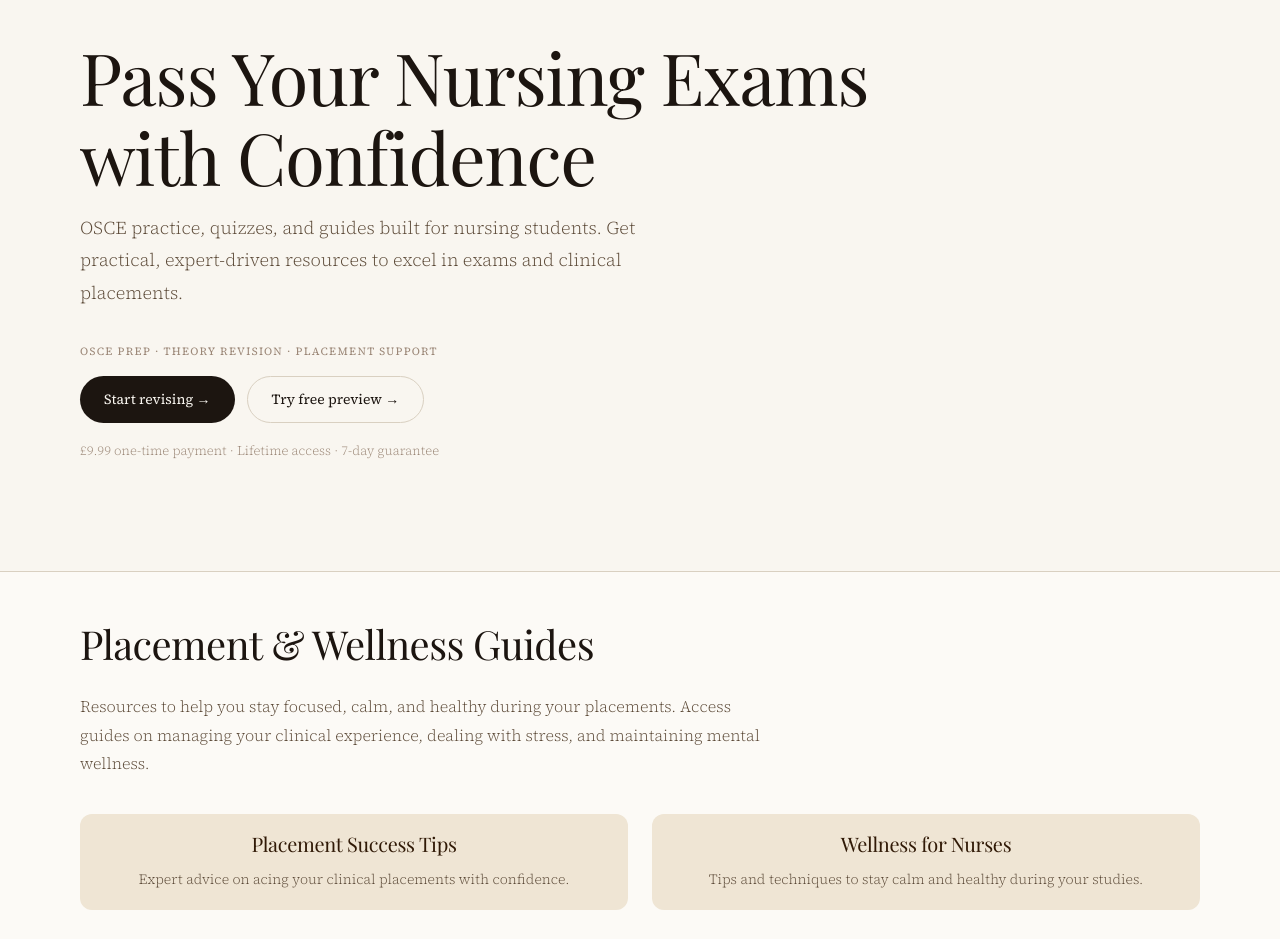
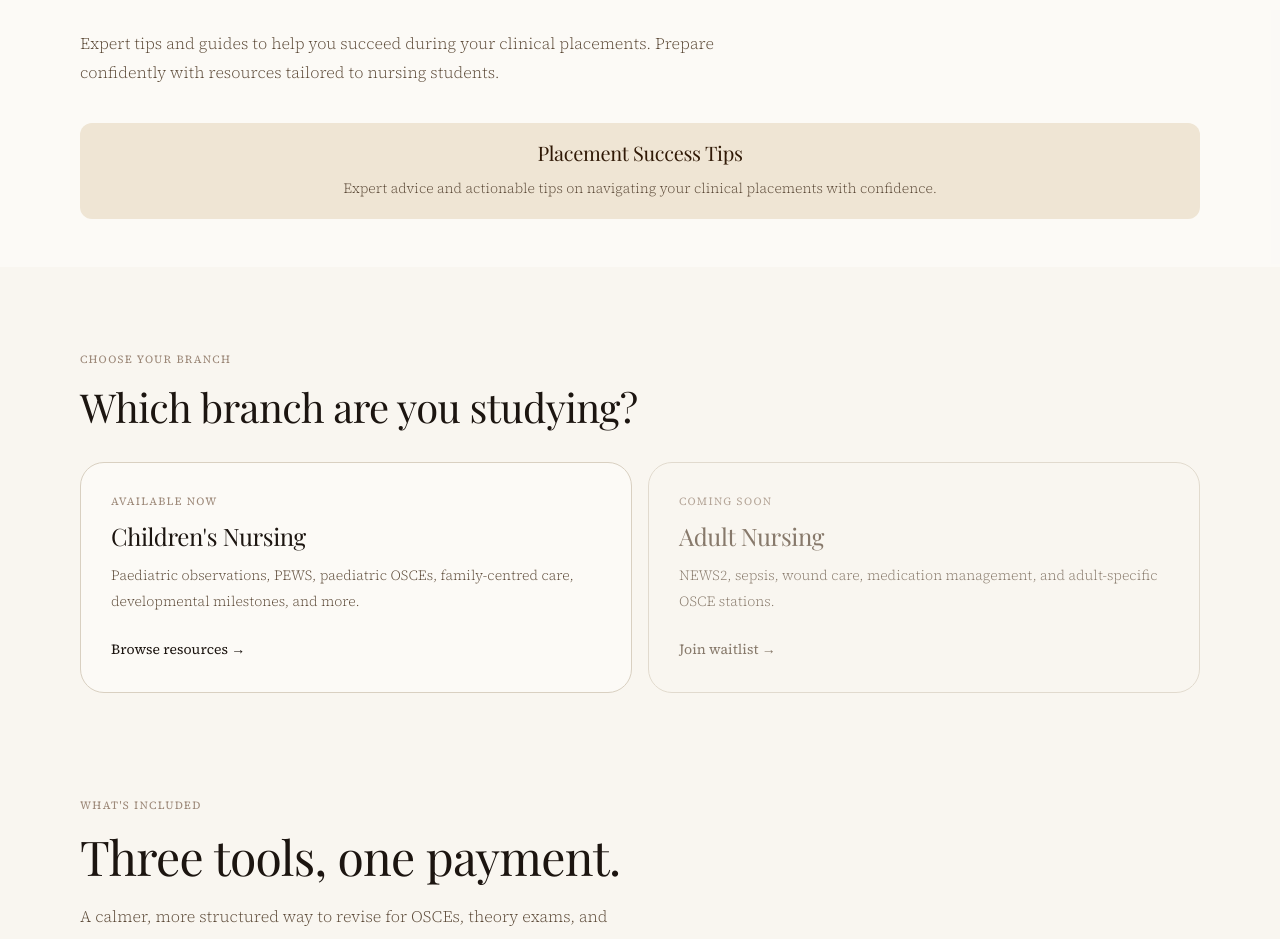
Before and after one commit to laurencaitlinemmerson-tech/revision-foundations-saas, a Next.js app: page / in a window 1280 px wide. Shown: the part 753-1692 px from the top of the page. Built offline with nearby package versions, Linux system fonts and the light colour scheme; no server answers; a web font is replaced by a local one.

Commit message:
Update page.tsx

```diff
--- a/src/app/page.tsx
+++ b/src/app/page.tsx
@@ -220,84 +220,8 @@ export default function HomePage() {
   </div>
 </section>
 
-      {/* ── Hero ── */}
-<section style={{ padding: '128px 24px 108px', borderBottom: `1px solid ${border}` }}>
-  <div style={{ maxWidth: wrap, margin: '0 auto' }}>
-    <div
-      style={{
-        display: 'grid',
-        gridTemplateColumns: '1fr',
-        gap: '0',
-        maxWidth: '820px',
-      }}
-    >
-      {/* New Value Proposition Headline */}
-      <h1
-        style={{
-          fontFamily: display,
-          fontSize: 'clamp(2.5rem, 7vw, 4.5rem)',
-          fontWeight: 500,
-          lineHeight: 1.1,
-          color: ink,
-          marginBottom: '16px',
-        }}
-      >
-        Pass Your Nursing Exams with Confidence
-      </h1>
 
-      {/* New Value Proposition Subheading */}
-      <p
-        style={{
-          fontFamily: serif,
-          fontSize: '18px',
-          lineHeight: 1.8,
-          fontWeight: 300,
-          color: inkMid,
-          maxWidth: '590px',
-          marginBottom: '34px',
-        }}
-      >
-        OSCE practice, quizzes, and guides built for nursing students. Get practical, expert-driven resources to excel in exams and clinical placements.
-      </p>
-
-      {/* Existing Section Label (Optional) */}
-      <p style={sectionLabelStyle}>OSCE prep · theory revision · placement support</p>
-
-      {/* CTA Buttons */}
-      <div
-        style={{
-          display: 'flex',
-          gap: '12px',
-          flexWrap: 'wrap',
-          alignItems: 'center',
-          marginBottom: '16px',
-        }}
-      >
-        <Link href="/pricing" style={primaryButton}>
-          Start revising →
-        </Link>
-        <Link href="/quiz" style={secondaryButton}>
-          Try free preview →
-        </Link>
-      </div>
-
-      {/* Pricing Info */}
-      <p
-        style={{
-          fontFamily: serif,
-          fontSize: '13px',
-          lineHeight: 1.8,
-          fontWeight: 300,
-          color: inkLight,
-        }}
-      >
-        £9.99 one-time payment · Lifetime access · 7-day guarantee
-      </p>
-    </div>
-  </div>
-</section>
-
-{/* ── Placement & Wellness Guides ── */}
+{/* ── Placement Guides ── */}
 <section style={{ padding: '48px 24px', background: panelSoft }}>
   <div style={{ maxWidth: wrap, margin: '0 auto' }}>
     <h2
@@ -310,7 +234,7 @@ export default function HomePage() {
         marginBottom: '24px',
       }}
     >
-      Placement & Wellness Guides
+      Placement Success Guides
     </h2>
 
     <p
@@ -324,13 +248,13 @@ export default function HomePage() {
         marginBottom: '36px',
       }}
     >
-      Resources to help you stay focused, calm, and healthy during your placements. Access guides on managing your clinical experience, dealing with stress, and maintaining mental wellness.
+      Expert tips and guides to help you succeed during your clinical placements. Prepare confidently with resources tailored to nursing students.
     </p>
 
-    {/* Placement & Wellness Guide Links */}
-    <div style={{ display: 'grid', gridTemplateColumns: '1fr 1fr', gap: '24px' }}>
+    {/* Placement Guide Link */}
+    <div style={{ display: 'grid', gridTemplateColumns: '1fr', gap: '24px' }}>
       <Link
-        href="/hub/placement-guides"
+        href="/hub/placement-guides"  // Link to your existing placement guide
         style={{
           display: 'block',
           background: tagBg,
@@ -360,42 +284,7 @@ export default function HomePage() {
             fontWeight: 300,
           }}
         >
-          Expert advice on acing your clinical placements with confidence.
-        </p>
-      </Link>
-
-      <Link
-        href="/hub/wellness"
-        style={{
-          display: 'block',
-          background: tagBg,
-          padding: '18px',
-          borderRadius: '12px',
-          textDecoration: 'none',
-          color: ink,
-          textAlign: 'center',
-        }}
-      >
-        <h3
-          style={{
-            fontFamily: display,
-            fontSize: '20px',
-            fontWeight: 400,
-            lineHeight: 1.2,
-            marginBottom: '12px',
-          }}
-        >
-          Wellness for Nurses
-        </h3>
-        <p
-          style={{
-            fontFamily: serif,
-            fontSize: '14px',
-            color: inkMid,
-            fontWeight: 300,
-          }}
-        >
-          Tips and techniques to stay calm and healthy during your studies.
+          Expert advice and actionable tips on navigating your clinical placements with confidence.
         </p>
       </Link>
     </div>
```
